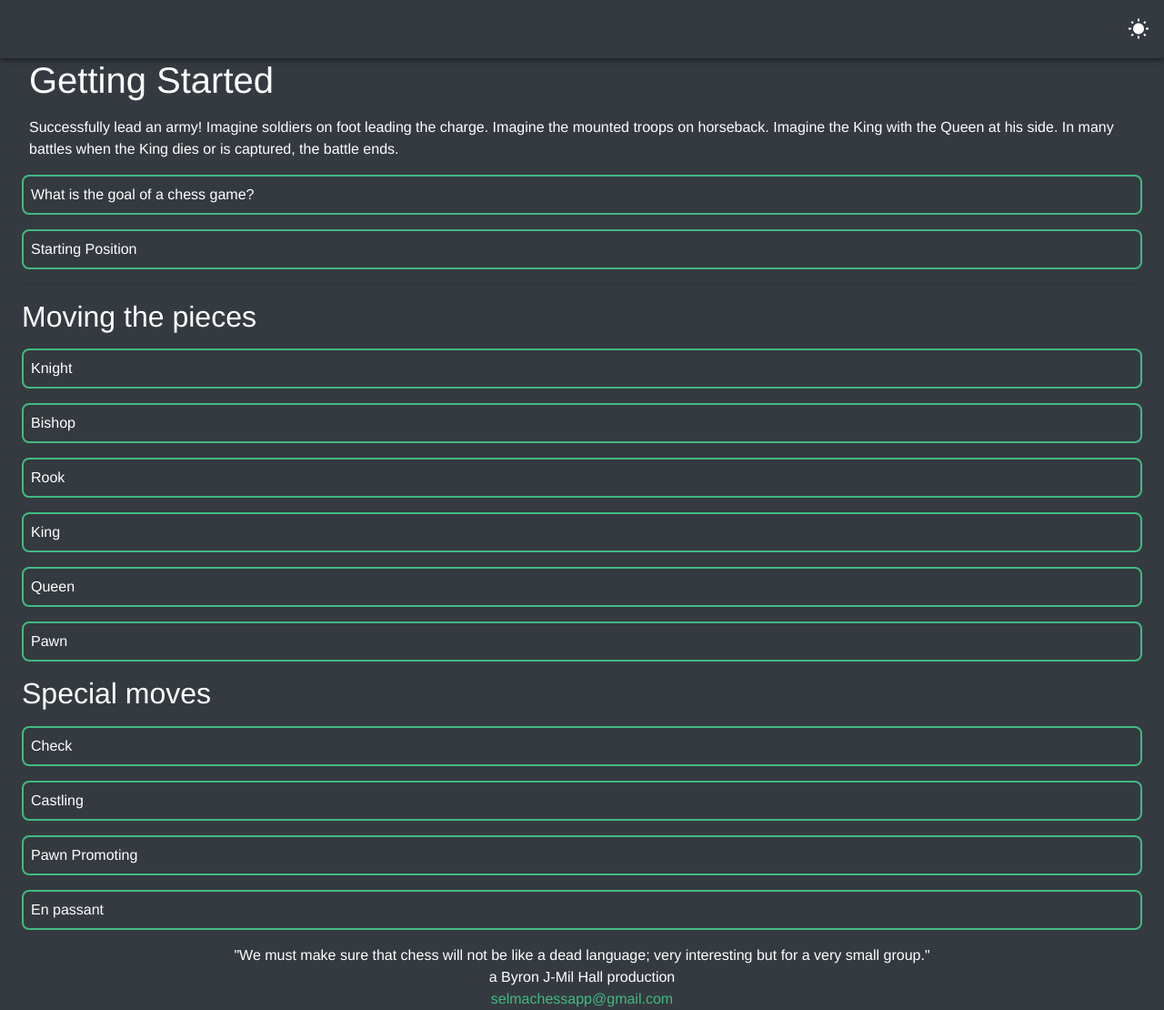
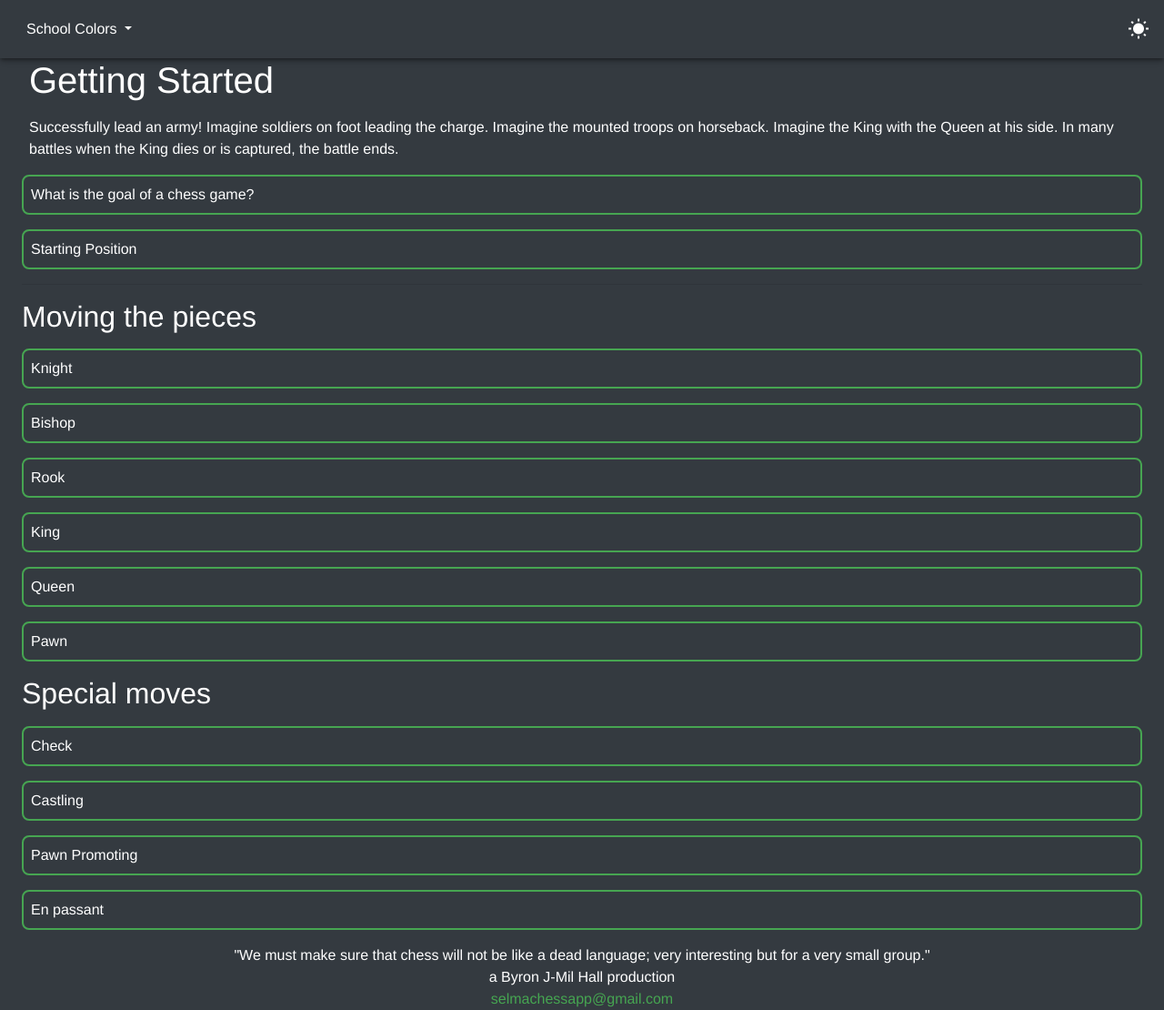
Before and after one commit to napoleon-commits/SelmaChessApp, a Vue app: page /#/ in a window 1280 px wide. Shown: the whole page at 91% size. Built offline with nearby package versions, Linux system fonts and the light colour scheme.

Commit message:
added school colors dropdown

```diff
--- a/src/App.vue
+++ b/src/App.vue
@@ -43,8 +43,17 @@ table{
   background-color: #343a40 !important;
   color: white !important;
 }
-a{
-  color: #42b983;
+a.dallas{
+  color: rgb(70, 165, 81);
+}
+a.selma{
+  color: rgb(155, 221, 255);
+}
+a.southside{
+  color: rgb(255, 5, 5);
+}
+a.keith{
+  color: rgb(0, 110, 156);
 }
 .dark-mode a:hover{
   color: white;
@@ -52,8 +61,17 @@ a{
 .light-mode a:hover{
   color: #343a40;
 }
-.dark-square{
-  background-color: #42b983;
+.dallas.dark-square{
+  background-color: rgb(70, 165, 81);
+}
+.selma.dark-square{
+  background-color: rgb(155, 221, 255);
+}
+.southside.dark-square{
+  background-color: rgb(255, 5, 5);
+}
+.keith.dark-square{
+  background-color: rgb(0, 110, 156);
 }
 .text-dark{
   color: #343a40 !important;
@@ -63,15 +81,42 @@ button{
   text-decoration: none;
   font-size: 16px;
   border-radius: 8px;
-  border: 2px solid #42b983;
   padding: 8px;
   min-width: 105px;
 }
+button.dallas {
+  border: 2px solid rgb(70, 165, 81);
+}
+button.selma {
+  border: 2px solid rgb(155, 221, 255);;
+}
+button.southside {
+  border: 2px solid rgb(255, 5, 5);
+}
+button.keith {
+  border: 2px solid rgb(0, 110, 156);
+}
 input[type=text], select {
   background-color: white;
-  border: 2px solid #42b983;
   border-radius: 8px;
   padding: 8px;
   min-width: 105px;
 }
+
+input[type=text].dallas, select.dallas {
+  border: 2px solid rgb(70, 165, 81);
+}
+
+.selma-high-text-color{
+  color: rgb(155, 221, 255);
+}
+.southside-high-text-color{
+  color: rgb(255, 5, 5);
+}
+.dallas-county-high-text-color{
+  color: rgb(70, 165, 81);
+}
+.keith-high-text-color{
+  color: rgb(0, 110, 156);
+}
 </style>
--- a/src/components/Engine.vue
+++ b/src/components/Engine.vue
@@ -22,6 +22,7 @@
                     && fileIndex === fileSelected
                   )?' square-selected':''}
                 ${(chessboard[rankIndex][fileIndex] !== '.')?' c-pointer':''}
+                ${` ${schoolColor}`}
               `"
               @click="vueClickedSquare(
                 fileIndex,
@@ -55,9 +56,24 @@
         </label>
       </div>
       <div class="col">
-        <button class="d-block mx-auto" type="button" @click="moveNow">Move Now</button>
-        <button class="d-block mx-auto" type="button" @click="vueNewGame">New Game</button>
-        <button class="d-block mx-auto" type="button" @click="vueTakeBack">Take Back</button>
+        <button
+          :class="`${schoolColor} d-block mx-auto`"
+          type="button"
+          @click="moveNow">
+            Move Now
+        </button>
+        <button
+          :class="`${schoolColor} d-block mx-auto`"
+          type="button"
+          @click="vueNewGame">
+            New Game
+        </button>
+        <button
+          :class="`${schoolColor} d-block mx-auto`"
+          type="button"
+          @click="vueTakeBack">
+            Take Back
+        </button>
       </div>
     </div>
     <div v-if="displayModal">
@@ -217,13 +233,15 @@ export default {
       }
     },
   },
+  computed: {
+    schoolColor() {
+      return this.$store.state.schoolColor;
+    },
+  },
 };
 </script>
 
 <style>
-  .dark-square{
-    background-color: #42b983;
-  }
   #chessboard{
     border: 4px solid black;
   }
@@ -263,11 +281,11 @@ export default {
     -webkit-transition: .4s;
     transition: .4s;
   }
-  input:checked + .slider {
-    background-color: #42b983;
+  input:checked.dallas + .slider.dallas {
+    background-color: rgb(70, 165, 81);
   }
-  input:focus + .slider {
-    box-shadow: 0 0 1px #42b983;
+  input:focus.dallas + .slider.dallas {
+    box-shadow: 0 0 1px rgb(70, 165, 81);
   }
   input:checked + .slider:before {
     -webkit-transform: translateX(88px);
--- a/src/components/Footer.vue
+++ b/src/components/Footer.vue
@@ -19,7 +19,7 @@
       </div>
       <div>a Byron J-Mil Hall production</div>
       <div>
-          <a href="mailto:selmachessapp@gmail.com" target="_top">
+          <a href="mailto:selmachessapp@gmail.com" target="_top" :class="schoolColor">
               selmachessapp@gmail.com
           </a>
       </div>
@@ -28,7 +28,11 @@
 
 <script>
 export default {
-
+  computed:{
+    schoolColor(){
+      return this.$store.state.schoolColor;
+    }
+  }
 };
 </script>
 
--- a/src/components/HelloWorld.vue
+++ b/src/components/HelloWorld.vue
@@ -107,7 +107,7 @@ li {
   display: inline-block;
   margin: 0 10px;
 }
-a {
-  color: #42b983;
+a.dallas {
+  color: rgb(70, 165, 81);
 }
 </style>
--- a/src/components/Learn.vue
+++ b/src/components/Learn.vue
@@ -10,7 +10,7 @@
       </div>
       <div class="mb-3">
           <button
-            :class="`${this.$store.state.darkModeClass} w-100 text-left px-2`"
+            :class="`${this.$store.state.darkModeClass} ${schoolColor} w-100 text-left px-2`"
             type="button"
             data-toggle="collapse"
             data-target="#GoalOfChess"
@@ -25,7 +25,7 @@
       </div>
       <div class="mb-3">
           <button
-            :class="`${this.$store.state.darkModeClass} w-100 text-left px-2`"
+            :class="`${this.$store.state.darkModeClass} ${schoolColor} w-100 text-left px-2`"
             type="button"
             data-toggle="collapse"
             data-target="#StartingPosition"
@@ -50,7 +50,7 @@
       <div v-for="(move, index) in ChessMovements" :key="'basic-moves'+index">
         <div class="mb-3">
           <button
-            :class="`w-100 text-left px-2`"
+            :class="`w-100 text-left px-2 ${schoolColor}`"
             type="button"
             data-toggle="collapse"
             aria-expanded="false"
@@ -75,7 +75,7 @@
       <div v-for="(obj, index) in SpecialMoves" :key="'special-move'+index">
         <div class="mb-3">
           <button
-            :class="`w-100 text-left px-2`"
+            :class="`w-100 text-left px-2 ${schoolColor}`"
             type="button"
             data-toggle="collapse"
             aria-expanded="false"
@@ -124,6 +124,11 @@ export default {
       SpecialMoves,
     };
   },
+  computed: {
+    schoolColor() {
+      return this.$store.state.schoolColor;
+    },
+  },
 };
 </script>
 
--- a/src/components/PlayOffline.vue
+++ b/src/components/PlayOffline.vue
@@ -19,6 +19,7 @@
                     && fileIndex === fileSelected
                   )?' square-selected':''}
                   ${(chessboard[rankIndex][fileIndex] !== '.')?' c-pointer':''}
+                  ${` ${schoolColor}`}
                   `"
                 />
           </tr>
@@ -30,7 +31,7 @@
         <button
           @click="takeBack"
           type="button"
-          :class="`col ${this.$store.state.darkModeClass}`"
+          :class="`col ${this.$store.state.darkModeClass} ${schoolColor}`"
           v-if="type !== 'mate'"
         >
           Take Back
@@ -38,7 +39,7 @@
         <button
           @click="newGame"
           type="button"
-          :class="`col ${this.$store.state.darkModeClass}`"
+          :class="`col ${this.$store.state.darkModeClass} ${schoolColor}`"
         >
           New Game
         </button>
@@ -135,6 +136,11 @@ export default {
       this.$store.commit('setChessBoardWidth', { chessboardWidth: this.chessboardSize });
     });
   },
+  computed:{
+    schoolColor(){
+      return this.$store.state.schoolColor;
+    }
+  }
 };
 </script>
 
--- a/src/components/Toolbar.vue
+++ b/src/components/Toolbar.vue
@@ -1,6 +1,40 @@
 <template>
   <div id="toolbar">
     <v-toolbar :class="this.$store.state.darkModeClass">
+      <div class="dropdown">
+        <button
+          class="btn dropdown-toggle"
+          type="button"
+          id="dropdownMenuButton"
+          data-toggle="dropdown"
+          aria-haspopup="true"
+          aria-expanded="false"
+        >
+          School Colors
+        </button>
+        <div class="dropdown-menu" aria-labelledby="dropdownMenuButton">
+          <div class="dropdown-item c-pointer" @click="setSchoolColor('dallas')">
+            <span>Dallas County</span>
+            <span class="h2 dallas-county-high-text-color">&bull;</span>
+          </div>
+          <div class="dropdown-item c-pointer" @click="setSchoolColor('southside')">
+            <span>Southside</span>
+            <span class="h2 southside-high-text-color">&bull;</span>
+          </div>
+          <div class="dropdown-item c-pointer" @click="setSchoolColor('keith')">
+            <span>Keith</span>
+            <span class="h2 keith-high-text-color">&bull;</span>
+          </div>
+          <div class="dropdown-item c-pointer" @click="setSchoolColor('selma')">
+            <span>Selma</span>
+            <span class="h2 selma-high-text-color">&bull;</span>
+          </div>
+          <div class="dropdown-item c-pointer">
+            <span>Custom Colors</span>
+            <span class="h2 text-white">&bull;</span>
+          </div>
+        </div>
+      </div>
       <v-spacer />
       <span v-if="this.$store.state.darkMode" @click="toggleDarkMode" class="c-pointer">
         <v-icon class="text-white">mdi-white-balance-sunny</v-icon>
@@ -19,6 +53,9 @@ export default {
   methods: {
     toggleDarkMode() {
       this.$store.commit('toggleDarkMode');
+    },
+    setSchoolColor(schoolColor) {
+      this.$store.commit('setSchoolColor', { schoolColor });
     },
   },
   mounted() {
--- a/src/components/subcomponents/DynamicChessBoard.vue
+++ b/src/components/subcomponents/DynamicChessBoard.vue
@@ -5,7 +5,7 @@
                 v-for="(square, fileIndex) in rank"
                 :key="fileIndex"
                 v-html="getHTMLChessPiece(square)"
-                :class="(((rankIndex+fileIndex)%2)===0)?'bg-white':'dark-square'"
+                :class="(((rankIndex+fileIndex)%2)===0)?'bg-white':'dark-square' + ` ${schoolColor}`"
             />
         </tr>
     </table>
@@ -33,6 +33,11 @@ export default {
       }
     }, 1000);
   },
+  computed:{
+    schoolColor(){
+      return this.$store.state.schoolColor;
+    }
+  }
 };
 </script>
 
--- a/src/components/subcomponents/StaticChessBoard.vue
+++ b/src/components/subcomponents/StaticChessBoard.vue
@@ -5,7 +5,7 @@
                 v-for="(square, fileIndex) in rank"
                 :key="fileIndex"
                 v-html="getHTMLChessPiece(square)"
-                :class="((((rankIndex+fileIndex)%2)===0)?'bg-white':'dark-square') + ' text-center'"
+                :class="((((rankIndex+fileIndex)%2)===0)?'bg-white':'dark-square') + ' text-center' + ` ${schoolColor}`"
             />
         </tr>
     </table>
@@ -19,6 +19,11 @@ export default {
   methods: {
     getHTMLChessPiece,
   },
+  computed:{
+    schoolColor(){
+      return this.$store.state.schoolColor;
+    }
+  }
 };
 </script>
 
--- a/src/store/index.js
+++ b/src/store/index.js
@@ -9,6 +9,8 @@ export default new Vuex.Store({
     darkModeClass: 'dark-mode',
     chessboardWidth: 0,
     toolbarHeight: 0,
+    schoolColor: 'dallas',
+    customColor: null,
   },
   mutations: {
     toggleDarkMode(state) {
@@ -25,5 +27,8 @@ export default new Vuex.Store({
     setToolbarHeight(state, payload) {
       state.toolbarHeight = payload.toolbarHeight;
     },
+    setSchoolColor(state, payload) {
+      state.schoolColor = payload.schoolColor;
+    },
   },
 });
```
